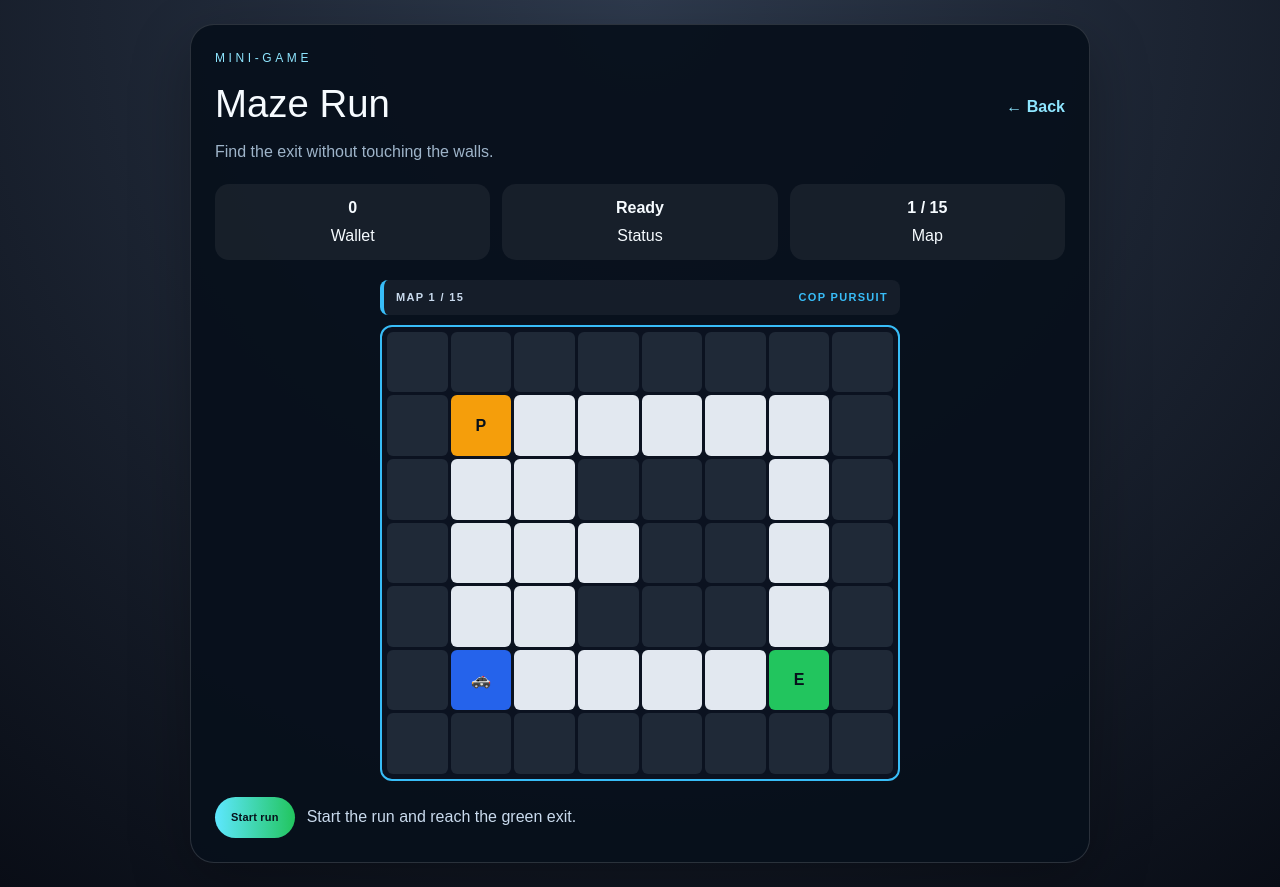
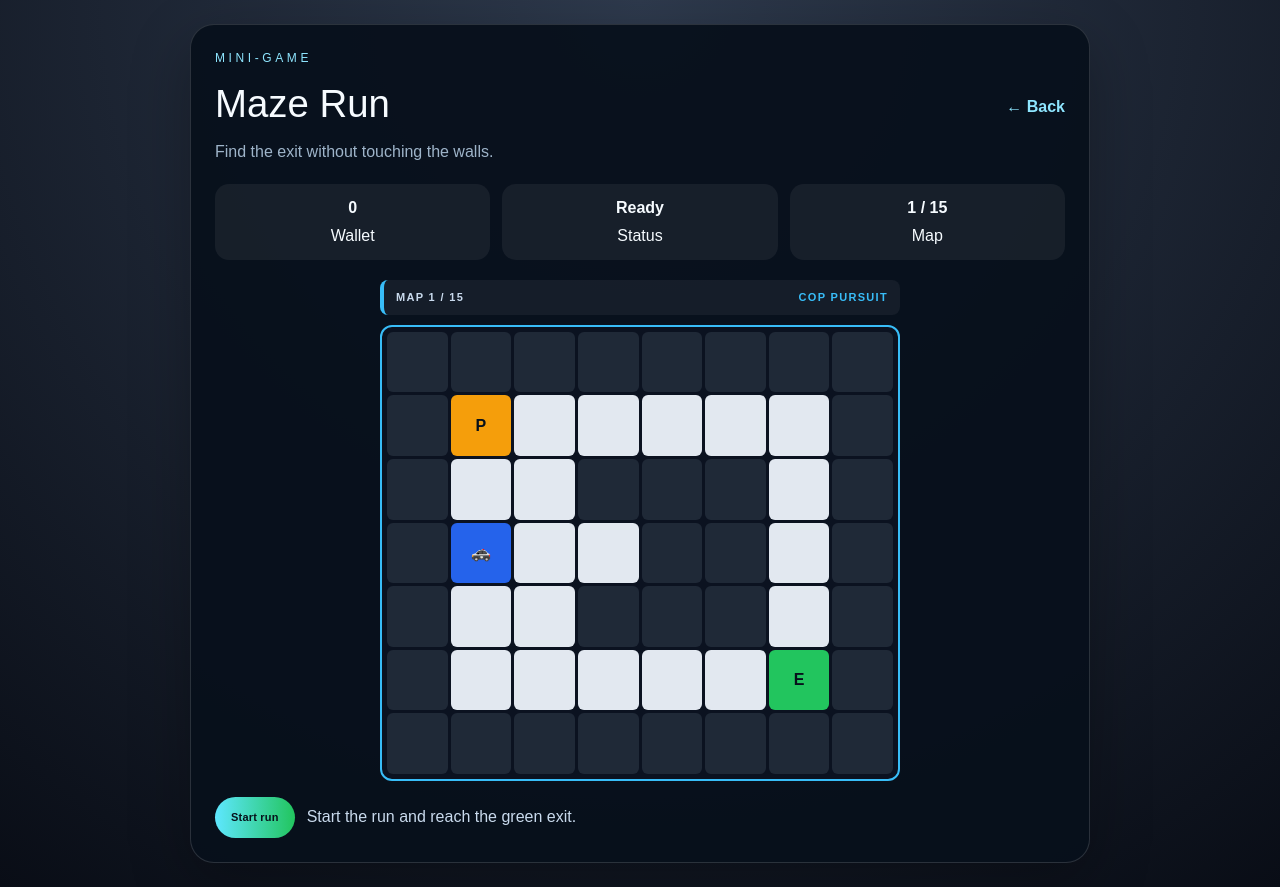
Before and after one commit to vincent-2005/Bug-Fight, a Next.js app: page /mini-games/maze-run in a window 1280 px wide. Built offline with nearby package versions, Linux system fonts and the light colour scheme; no server answers.

Commit message:
Update page.tsx

```diff
--- a/app/mini-games/maze-run/page.tsx
+++ b/app/mini-games/maze-run/page.tsx
@@ -39,7 +39,7 @@ function nextChaserStep(grid: string[], from: Position, target: Position): Posit
 }
 
 function copStart(maze: MazeLayout): Position {
-  return { x: 1, y: maze.grid.length - 2 };
+  return { x: maze.start.x, y: Math.min(maze.grid.length - 2, maze.start.y + 2) };
 }
 
 const rawMazeLayouts: MazeLayout[] = [
```
